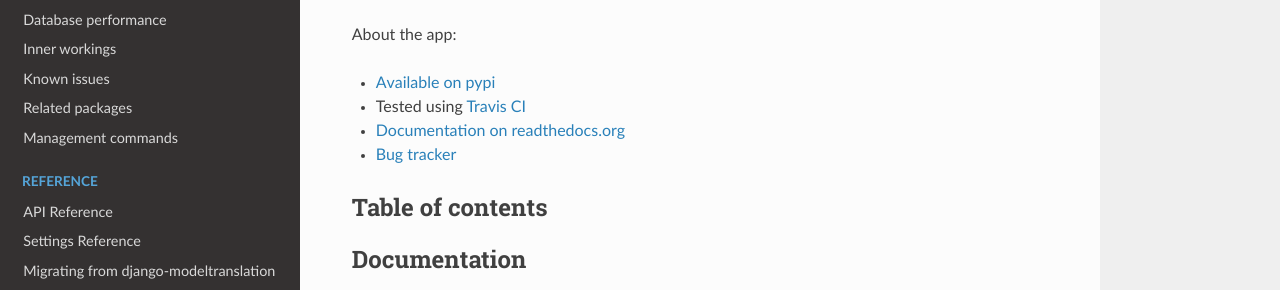
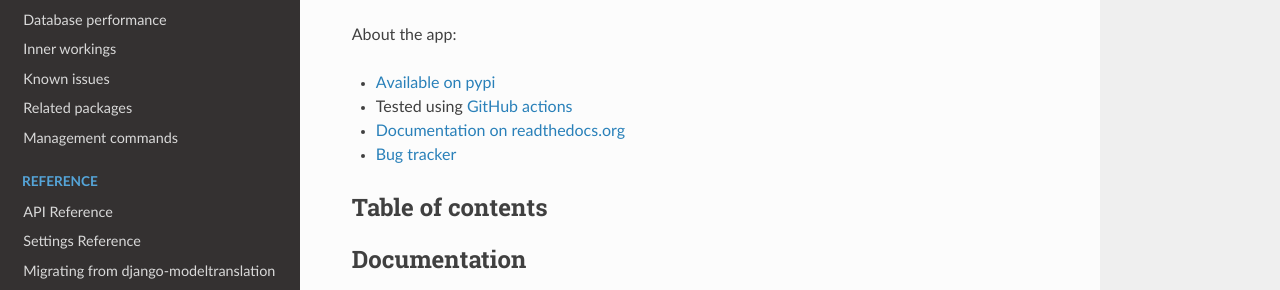
Before and after one commit to zostera/django-modeltrans, a Sphinx documentation site: the page built from docs/index.rst, in a window 1280 px wide and 1144 px high. Shown: the part 276-566 px from the top of the window. Built offline with Sphinx 7.4.7 and the Read the Docs theme 2.0.0, drawn with Linux system fonts in a browser that asks for light colours.

Commit message:
Update CI link in documentation

```diff
--- a/docs/index.rst
+++ b/docs/index.rst
@@ -11,7 +11,7 @@ django-modeltrans - Translate model fields using a `JSONField`
 About the app:
 
 - `Available on pypi <https://pypi.python.org/pypi/django-modeltrans>`_
-- Tested using `Travis CI <https://travis-ci.org/zostera/django-modeltrans>`_
+- Tested using `GitHub actions <https://github.com/zostera/django-modeltrans/actions>`_
 - `Documentation on readthedocs.org <https://django-modeltrans.readthedocs.io/en/latest/>`_
 - `Bug tracker <http://github.com/zostera/django-modeltrans/issues>`_
 
```
